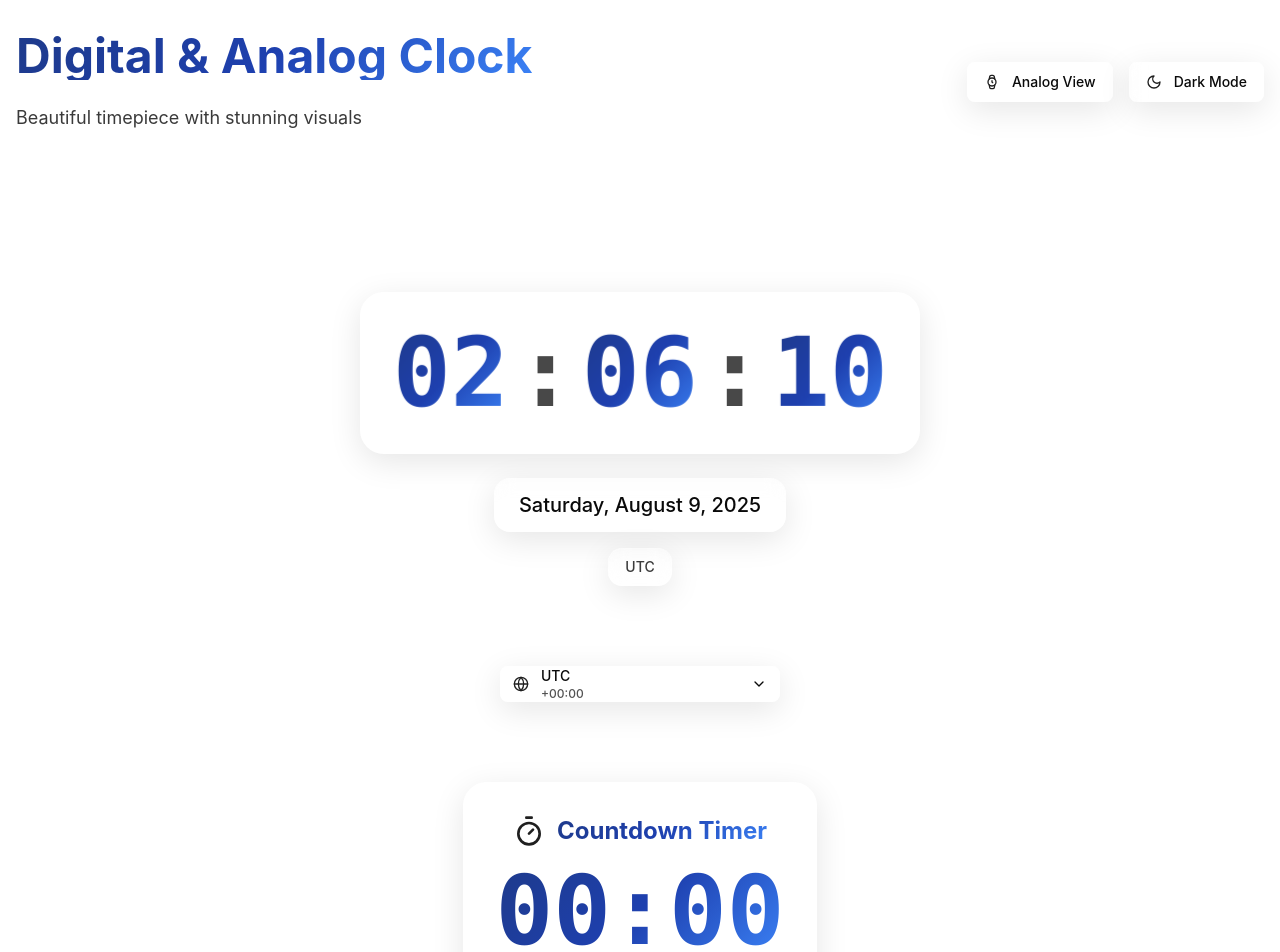
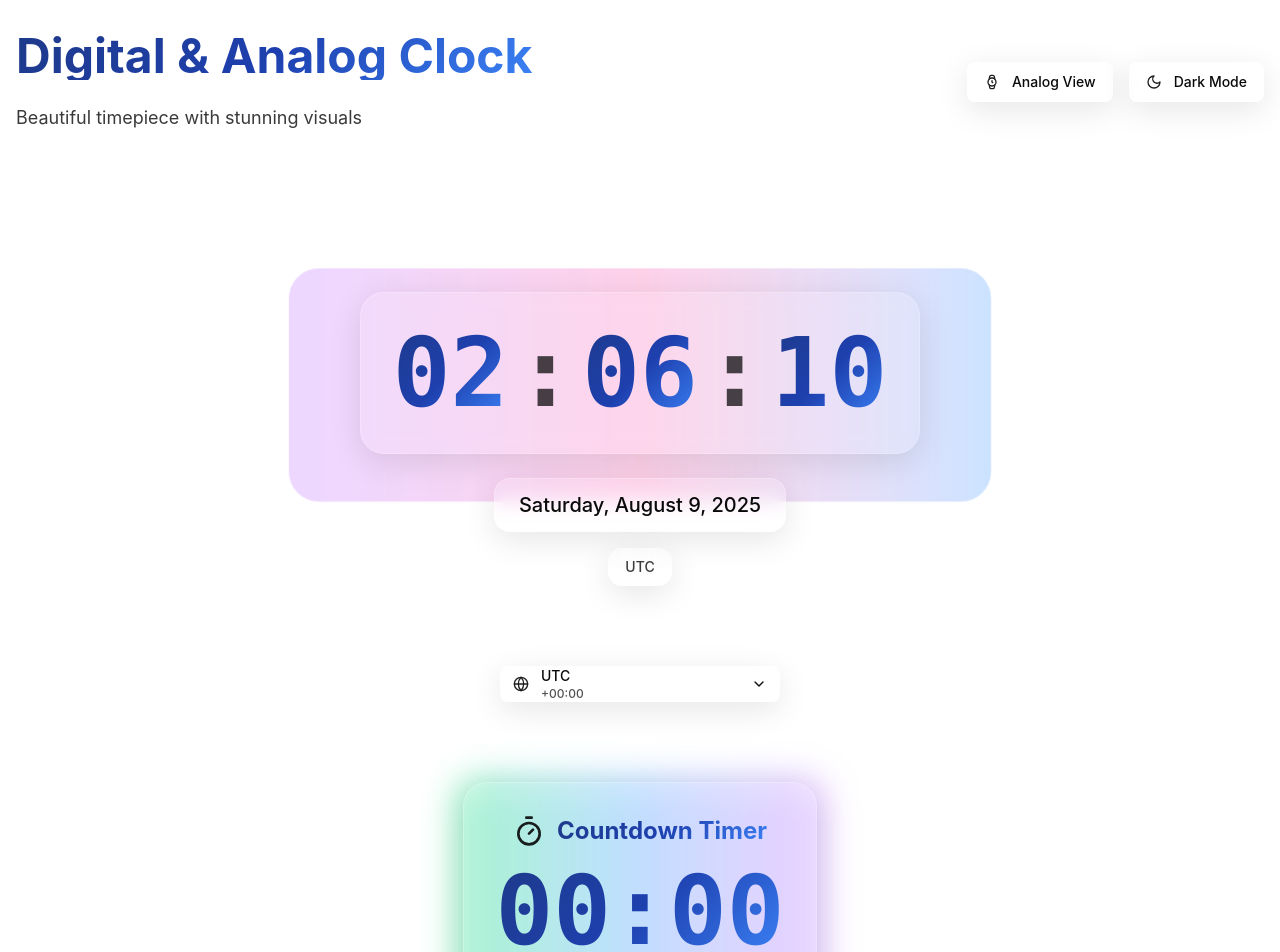
Before and after one commit to RenDub73/clockapp, a React (Vite) app: page / in a window 1280 px wide. Shown: the top 952 px of the page. Built offline with nearby package versions, Linux system fonts and the light colour scheme.

Commit message:
Add glowing backgrounds to clocks and glowing border to countdown timer

```diff
--- a/src/components/AnalogClock.jsx
+++ b/src/components/AnalogClock.jsx
@@ -89,8 +89,8 @@ const AnalogClock = ({ timezone = 'UTC' }) => {
   return (
     <div className="flex flex-col items-center justify-center p-8">
       <div className="relative">
-        {/* Outer glow ring */}
-        <div className="absolute inset-0 rounded-full bg-gradient-to-r from-purple-400 via-pink-400 to-blue-400 opacity-20 blur-xl scale-110 animate-pulse"></div>
+        {/* Pulsing glow background */}
+        <div className="absolute inset-0 rounded-full bg-gradient-to-r from-purple-400 via-pink-400 to-blue-400 opacity-30 blur-2xl scale-125 pulse-glow"></div>
 
         {/* Clock container */}
         <div className="relative glass-morphism rounded-full p-4">
--- a/src/components/CountdownTimer.jsx
+++ b/src/components/CountdownTimer.jsx
@@ -96,7 +96,11 @@ const CountdownTimer = () => {
   return (
     <div className="flex flex-col items-center justify-center p-8">
       {/* Timer display */}
-      <div className="glass-morphism rounded-3xl p-8 mb-8 floating">
+      <div className="relative">
+        {/* Glowing border */}
+        <div className="absolute inset-0 rounded-3xl bg-gradient-to-r from-green-400 via-blue-400 to-purple-400 opacity-40 blur-lg scale-105 glowing"></div>
+
+        <div className="relative glass-morphism rounded-3xl p-8 mb-8">
           <div className="flex flex-col items-center">
             <div className="flex items-center gap-3 mb-4">
               <Timer className="w-8 h-8 text-primary animate-pulse" />
@@ -112,6 +116,7 @@ const CountdownTimer = () => {
                 GET READY!
               </div>
             )}
+          </div>
         </div>
       </div>
 
--- a/src/components/DigitalClock.jsx
+++ b/src/components/DigitalClock.jsx
@@ -37,13 +37,18 @@ const DigitalClock = ({ timezone = 'UTC' }) => {
   return (
     <div className="flex flex-col items-center justify-center p-8">
       {/* Main clock display */}
-      <div className="glass-morphism rounded-3xl p-8 mb-6">
-        <div className="flex items-center justify-center space-x-2 text-6xl md:text-8xl font-mono font-bold">
-          <span className="gradient-text pulse-glow">{hours}</span>
-          <span className="text-foreground animate-pulse opacity-80">:</span>
-          <span className="gradient-text pulse-glow">{minutes}</span>
-          <span className="text-foreground animate-pulse opacity-80">:</span>
-          <span className="gradient-text pulse-glow">{seconds}</span>
+      <div className="relative">
+        {/* Pulsing glow background */}
+        <div className="absolute inset-0 rounded-3xl bg-gradient-to-r from-purple-400 via-pink-400 to-blue-400 opacity-30 blur-2xl scale-125 pulse-glow"></div>
+
+        <div className="relative glass-morphism rounded-3xl p-8 mb-6">
+          <div className="flex items-center justify-center space-x-2 text-6xl md:text-8xl font-mono font-bold">
+            <span className="gradient-text">{hours}</span>
+            <span className="text-foreground animate-pulse opacity-80">:</span>
+            <span className="gradient-text">{minutes}</span>
+            <span className="text-foreground animate-pulse opacity-80">:</span>
+            <span className="gradient-text">{seconds}</span>
+          </div>
         </div>
       </div>
 
```
Also changed, not shown: 1 other file (tests, documents, lock files or other folders). Lines whose indentation alone changed are shown as unchanged.
